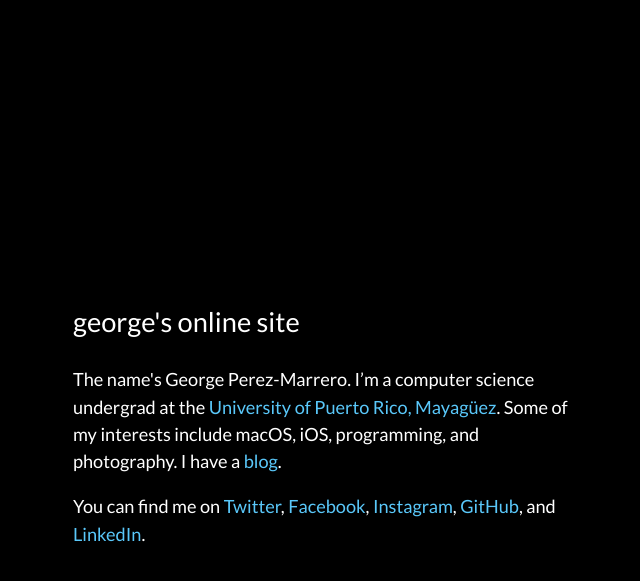
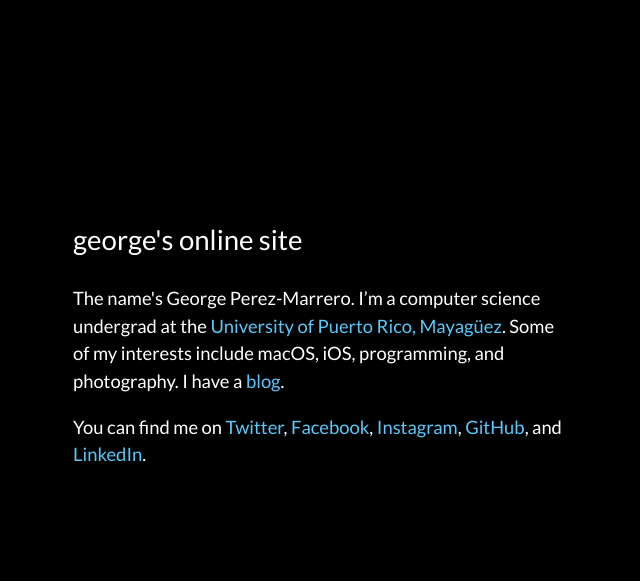
Before and after one commit to georgeperez/titanpointe.org, a Jekyll site: the page built from index.html, in a window 1280 px wide. Shown: the top 581 px of the page, without its empty margins (317-957 px from the left). Built offline with Jekyll 4.4.1, drawn with Linux system fonts in a browser that asks for light colours.

Commit message:
Updated style

```diff
--- a/assets/css/style.css
+++ b/assets/css/style.css
@@ -5,7 +5,7 @@ body {
     padding: 0;
     background-color: rgb(0,0,0);
     font-family: "Lato", -apple-system, 'BlinkMacSystemFont', 'Helvetica Neue', sans-serif;
-    font-size: 1.135em;
+    font-size: 1.15em;
 }
 
 a,
@@ -47,11 +47,11 @@ article header a {
 #wrapper {
   position: absolute;
   width: 500px;
-  height: 335px;
+  height: 450px;
   left: 50%;
   top: 50%;
   margin-left: -250px;
-  margin-top: -167.5px;
+  margin-top: -250px;
   padding: 0;
   -webkit-box-sizing: border-box;
   -moz-box-sizing: border-box;
```
